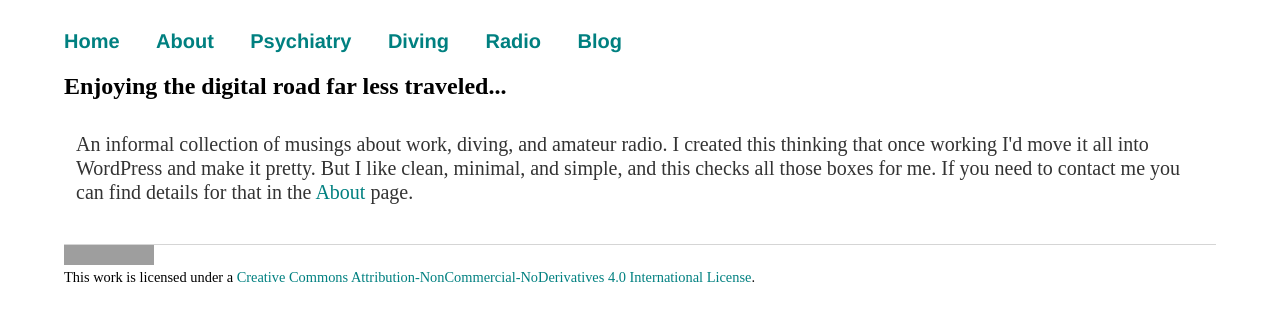
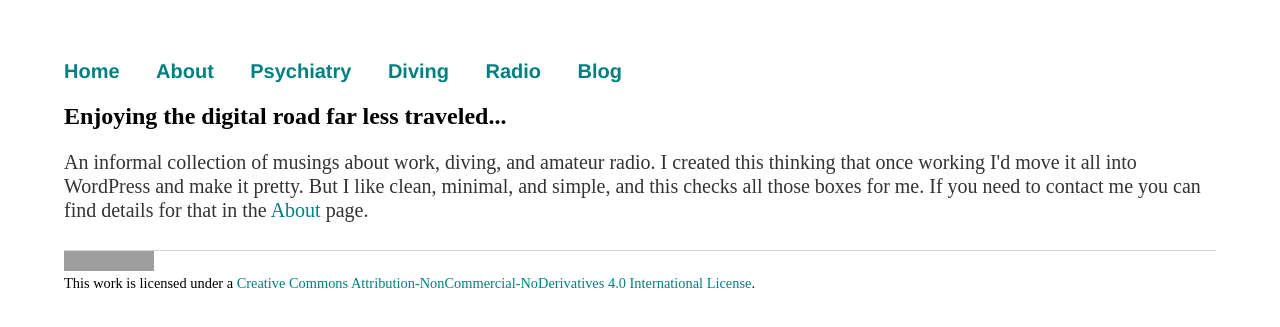
Before and after one commit to rickdonnelly/rickdonnelly.github.io, a Jekyll site: the page built from index.html, in a window 1280 px wide. Shown: the top 327 px of the page. Built offline with Jekyll 4.4.1, drawn with Linux system fonts in a browser that asks for light colours; grey boxes are pictures that could not be loaded.

Commit message:
First of many CSS tweaks

```diff
--- a/css/main.css
+++ b/css/main.css
@@ -1,5 +1,5 @@
 body {
-    margin: 30px auto;
+    margin: 60px auto;
     width: 90%;
 }
 nav ul, footer ul {
@@ -27,7 +27,7 @@ p {
     font-size: 1.25em;
     line-height: 1.2em;
     color: #333;
-    padding: 12px;
+    /* padding: 12px;  */
     margin-bottom: 0em;
     margin-top: 0em;
 }
```
